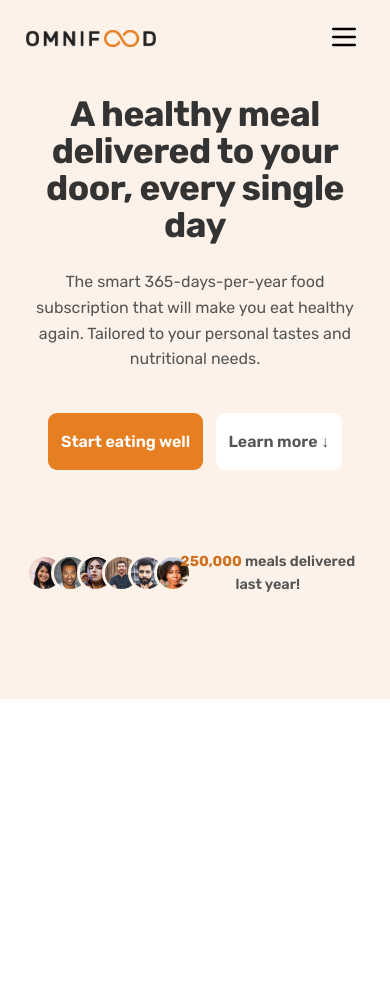
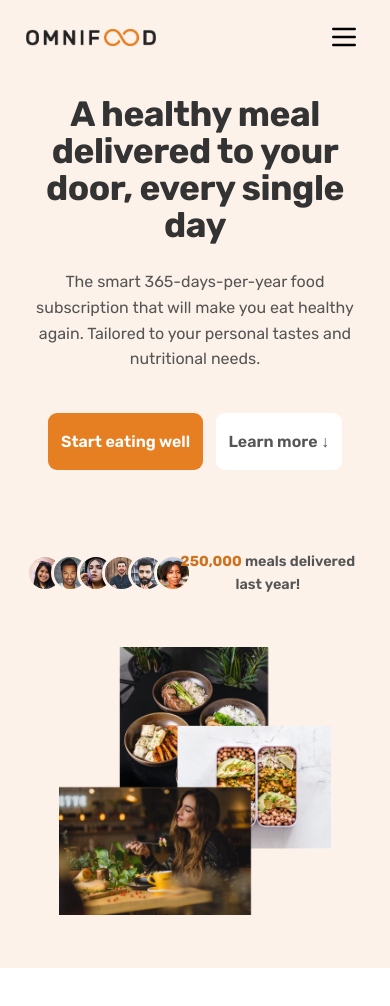
Before and after one commit to clovis-rosa/nextjs-omnifood-website, a Next.js app: page / in a window 390 px wide. Shown: the top 1006 px of the page. Built offline with nearby package versions, Linux system fonts and the light colour scheme.

Commit message:
Finished hero component image responsive

```diff
--- a/src/components/Hero.jsx
+++ b/src/components/Hero.jsx
@@ -48,7 +48,16 @@ export default function Hero() {
               </p>
             </HeroDeliveredMeals>
           </HeroTextBox>
-          <HeroImageBox></HeroImageBox>
+          <HeroImageBox>
+            <picture>
+              <source srcSet="images/hero.webp" type="image/webp" />
+              <source srcSet="images/hero-min.png" type="image/png" />
+              <img
+                src="/images/hero-min.png"
+                alt="Woman enjoying food, meals in storage container, and food bowls on a table"
+              />
+            </picture>
+          </HeroImageBox>
         </HeroGrid>
       </HeroSectionStyles>
     </>
@@ -56,7 +65,7 @@ export default function Hero() {
 }
 
 const HeroSectionStyles = styled.section`
-  background-color: #fdf2e9;
+  background-color: var(--clr-link-outline);
   padding: 4.8rem 0 9.6rem 0;
 
   @media (max-width: 34em) {
@@ -171,4 +180,18 @@ const HeroImageBox = styled.div`
   @media (max-width: 59em) {
     text-align: center;
   }
+
+  picture {
+    img {
+      width: 100%;
+
+      @media (max-width: 59em) {
+        width: 60%;
+      }
+
+      @media (max-width: 34em) {
+        width: 80%;
+      }
+    }
+  }
 `
--- a/src/styles/_minireset.scss
+++ b/src/styles/_minireset.scss
@@ -90,15 +90,10 @@ ol {
 
 /* Make images easier to work with */
 img,
+video,
 picture {
   max-width: 100%;
-  display: block;
-}
-
-img,
-video {
   height: auto;
-  max-width: 100%;
 }
 
 small {
```
